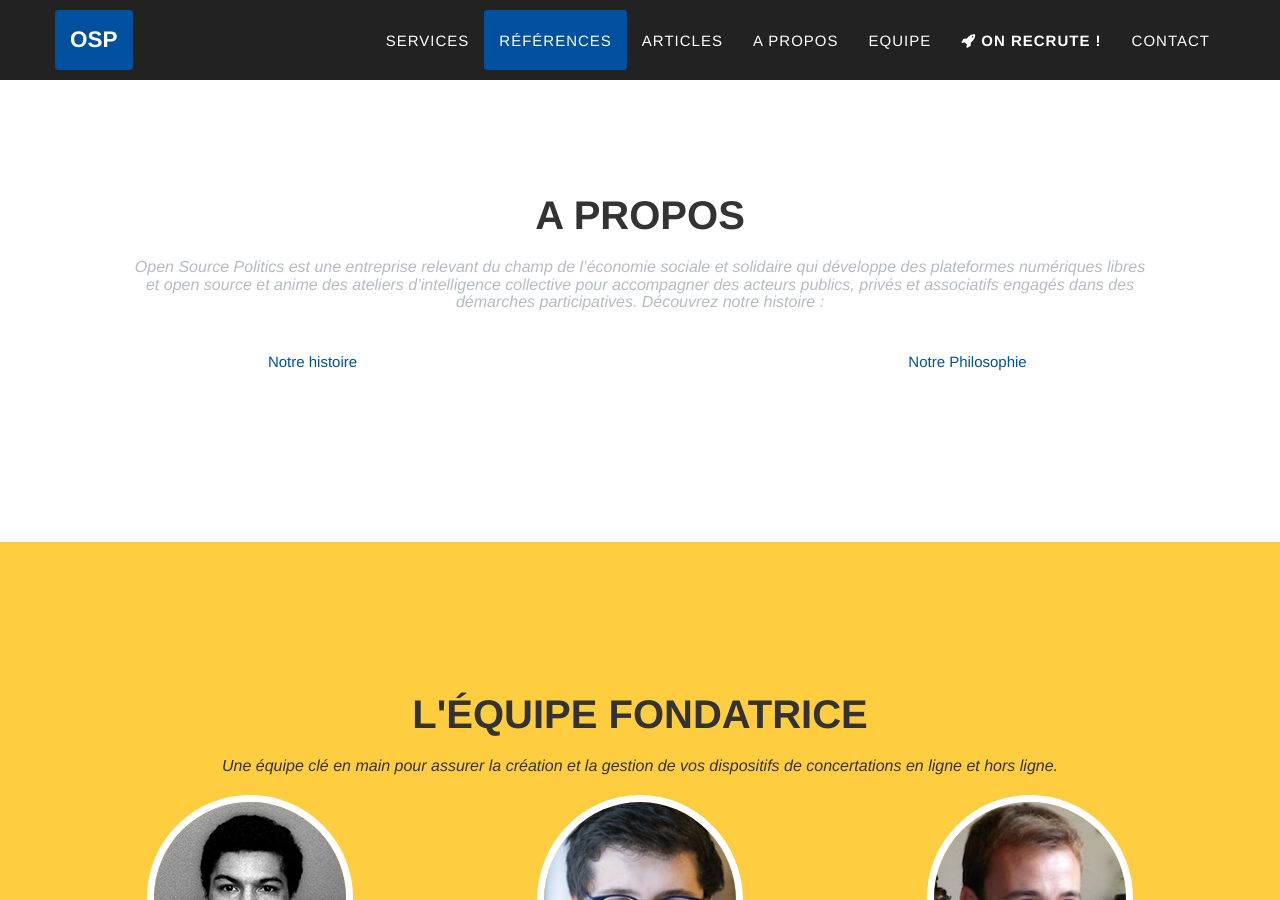
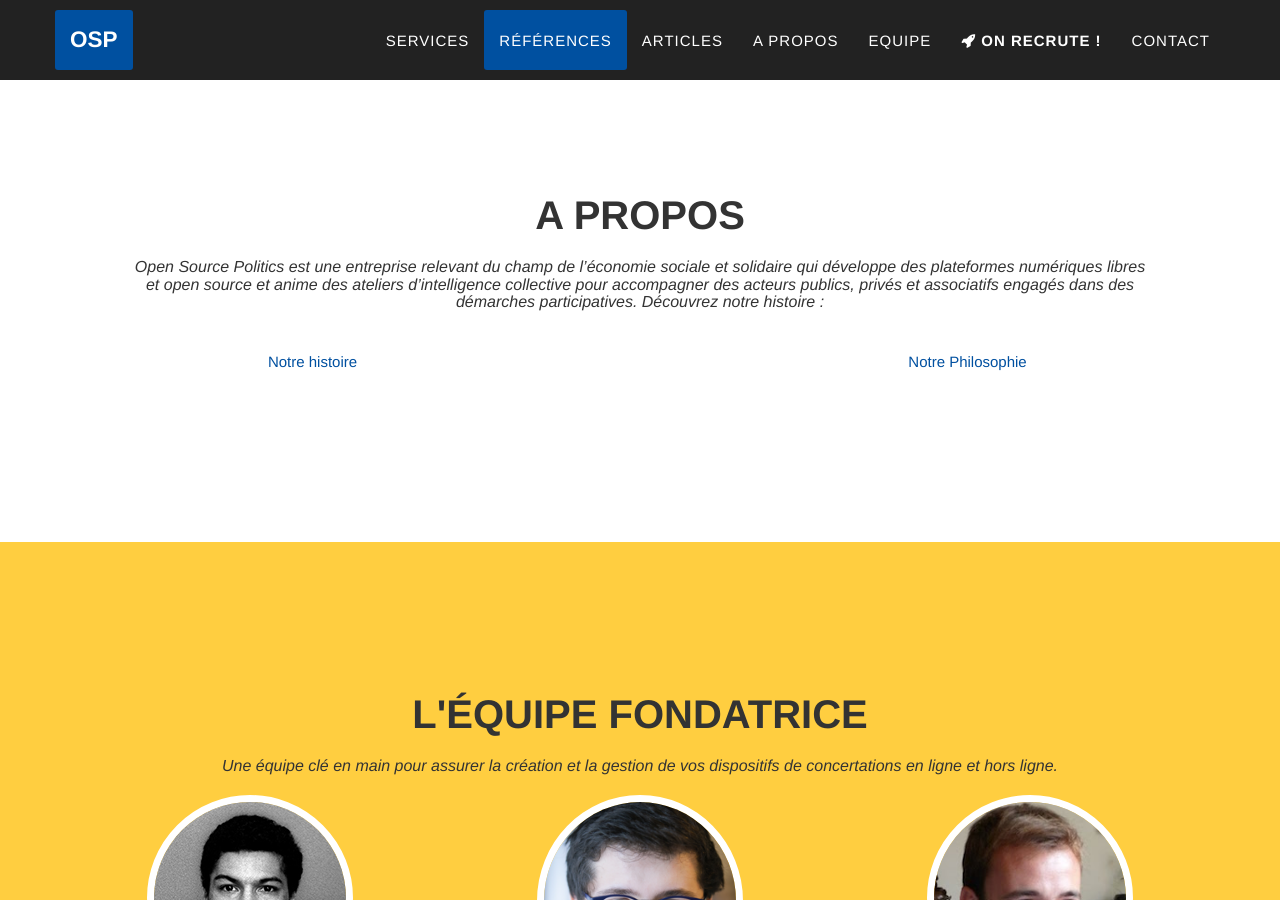
Before and after one commit to OpenSourcePolitics/opensourcepolitics_web-site, a Jekyll site: the page built from index.html, in a window 1280 px wide and 900 px high, scrolled down 2347 px. Built offline with Jekyll 4.4.1, drawn with Linux system fonts in a browser that asks for light colours; some web fonts are replaced; a script that is not in the unit is left out.

Commit message:
unmute subheading

```diff
--- a/_includes/story.html
+++ b/_includes/story.html
@@ -2,7 +2,7 @@
   <div class="row" class="container">
     <div class="col-lg-12 text-center">
         <h2 class="section-heading">A propos</h2>
-        <h3 class="section-subheading text-muted sub-heading-margin">Open Source Politics est une entreprise relevant du champ de l’économie sociale et solidaire qui développe des plateformes numériques libres et open source et anime des ateliers d’intelligence collective pour accompagner des acteurs publics, privés et associatifs engagés dans des démarches participatives. Découvrez notre histoire :</h3>
+        <h3 class="section-subheading sub-heading-margin">Open Source Politics est une entreprise relevant du champ de l’économie sociale et solidaire qui développe des plateformes numériques libres et open source et anime des ateliers d’intelligence collective pour accompagner des acteurs publics, privés et associatifs engagés dans des démarches participatives. Découvrez notre histoire :</h3>
     </div>
   </div>
   <div class="row">
```
